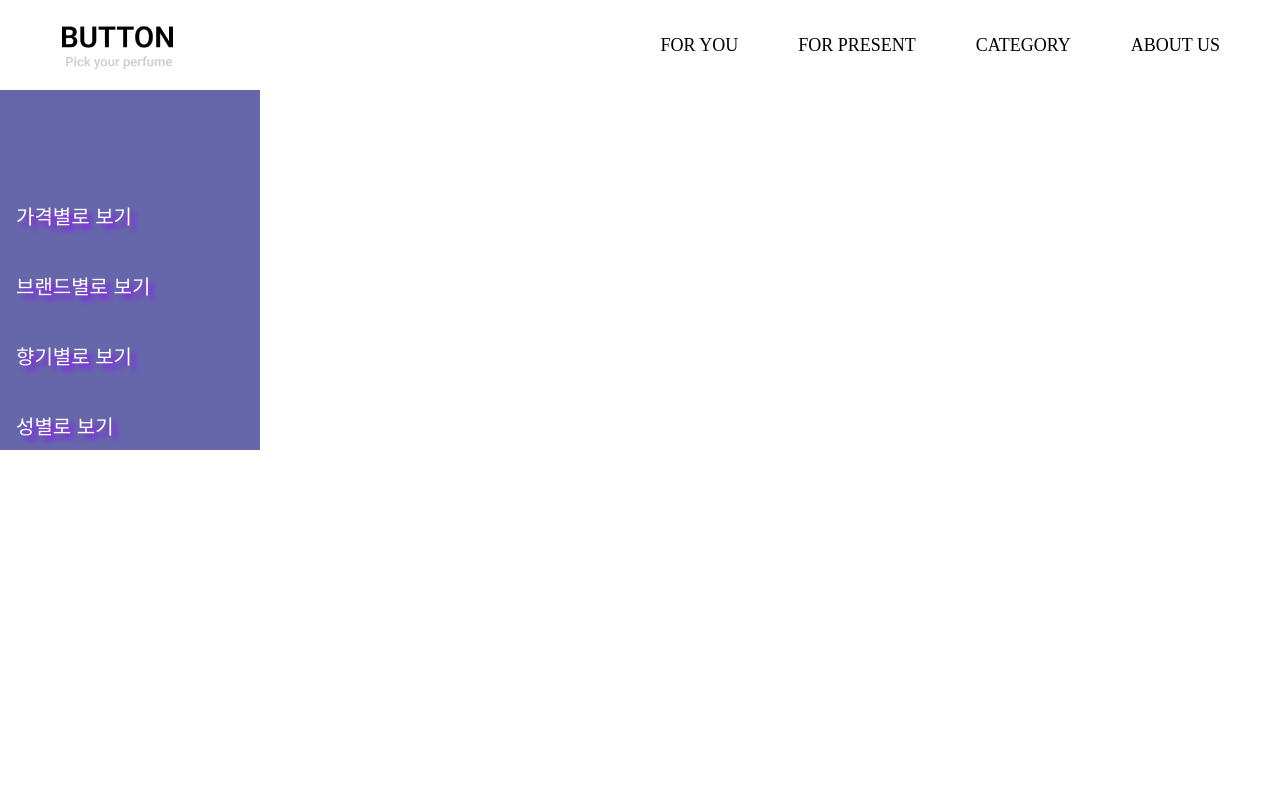
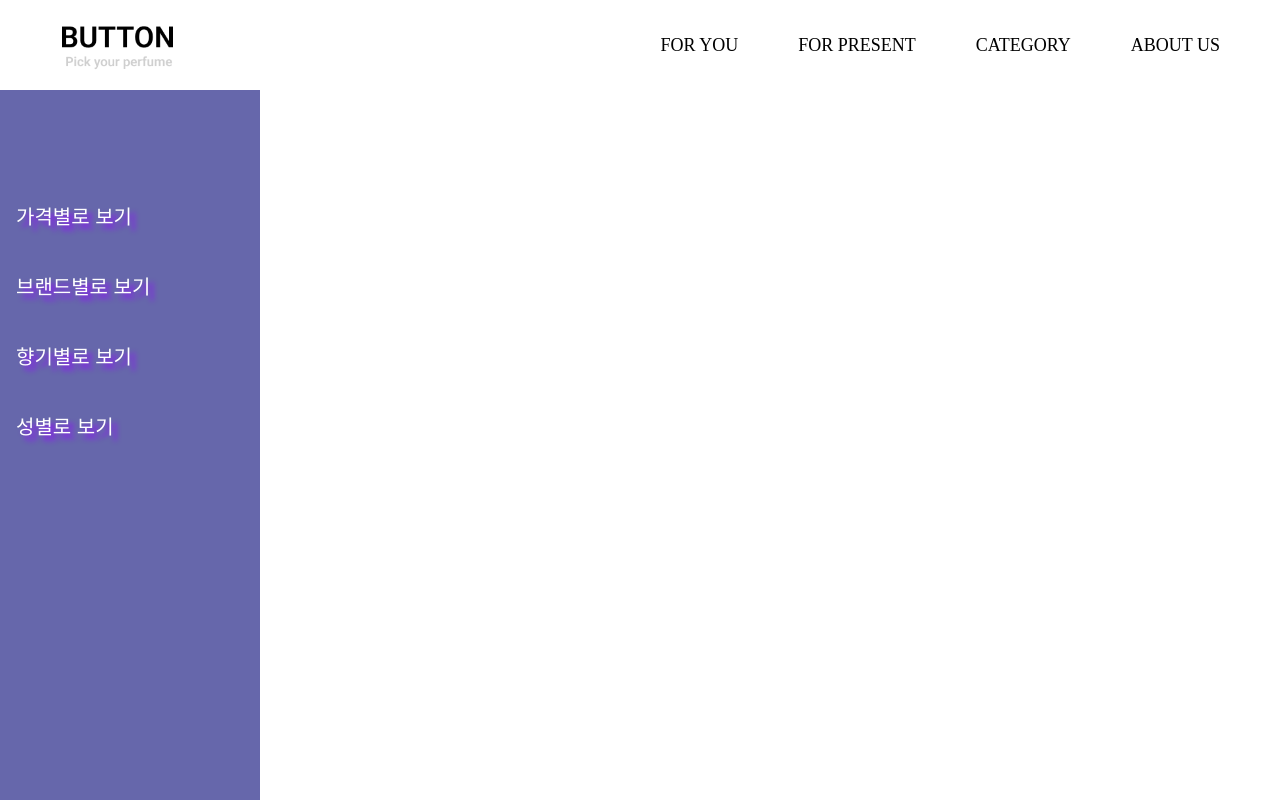
Before and after one commit to yoojin-park19/Button, a React (Create React App) app: page /category in a window 1280 px wide. Shown: the top 800 px of the page. Built offline with nearby package versions, Linux system fonts and the light colour scheme; a web font is replaced by a local one.

Commit message:
:lipstick: Category UI 420px에서 깨지는 현상 수정

```diff
--- a/src/components/Category/CategoryMain.jsx
+++ b/src/components/Category/CategoryMain.jsx
@@ -88,16 +88,17 @@ const CategoryMainPage = styled.section`
 `;
 
 const AssortContainer = styled.section`
+  height: 883px;
+  display: flex;
   position: relative;
-  display: flex;
   overflow: scroll;
   padding-right: 20px;
   .assortwrap {
+    display: flex;
+    padding-top: 100px;
     background-color: ${COLOR.top};
-    display: flex;
     gap: 20px 0;
     flex-direction: column;
-    padding-top: 100px;
   }
   .listCont {
     width: 250px;
```
